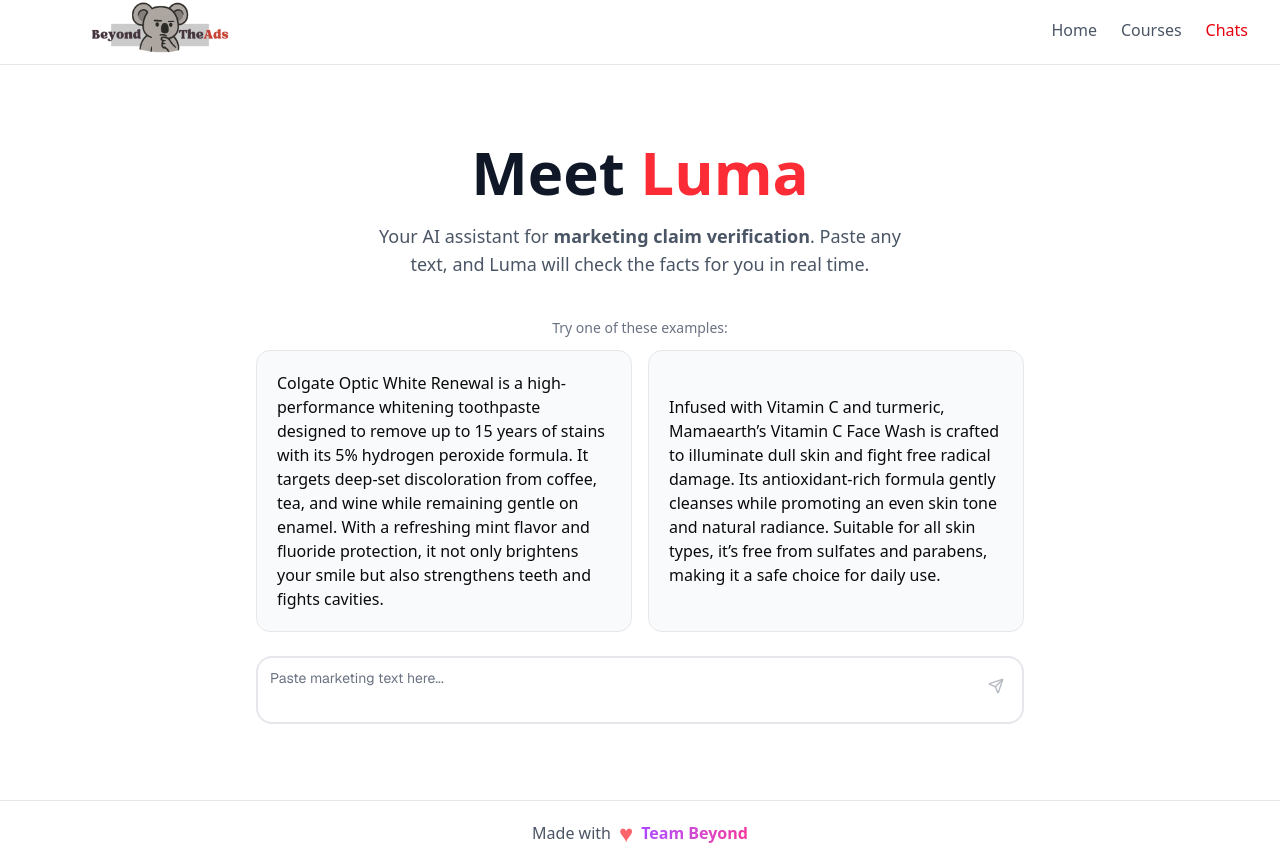
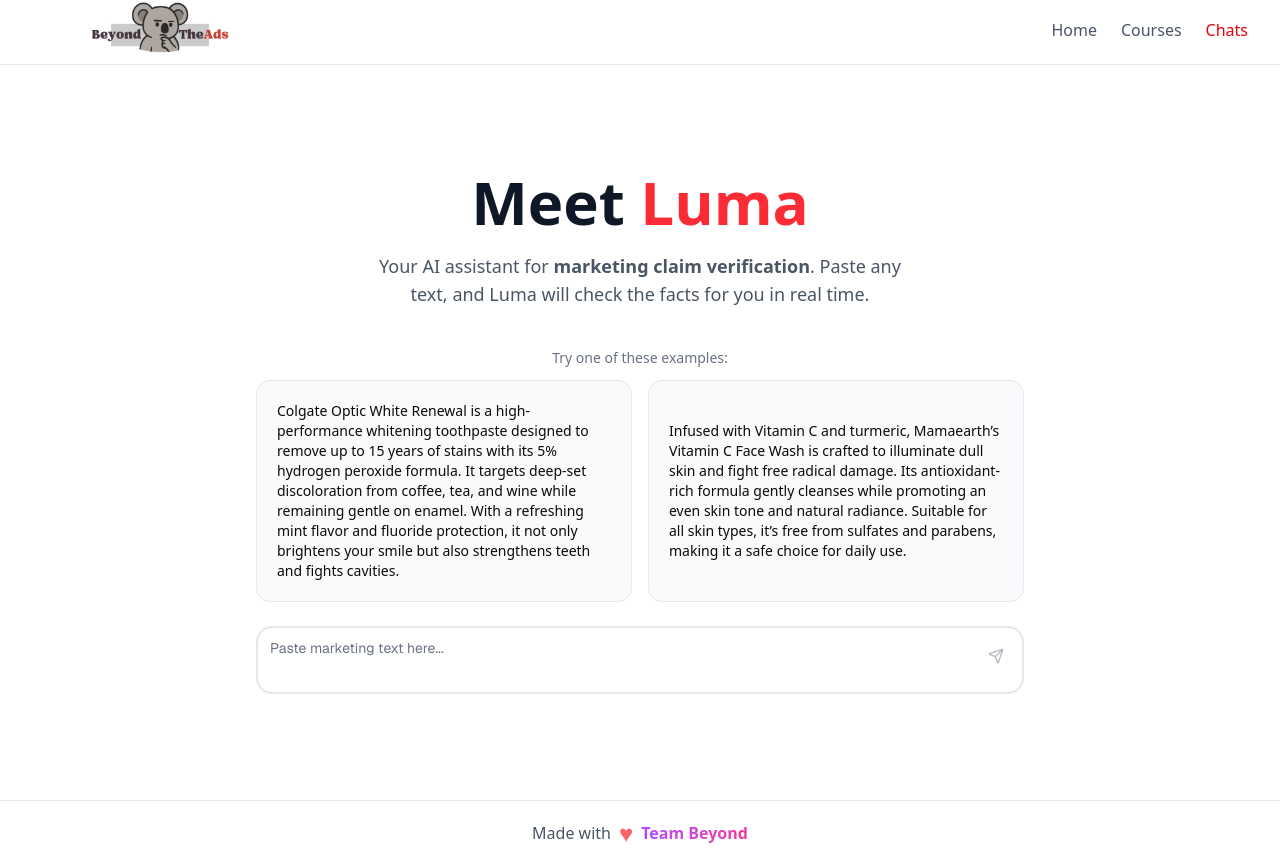
Before and after one commit to blaze-000/UNESCO, a Next.js app in the folder frontend/: page /chats in a window 1280 px wide. Built offline with nearby package versions, Linux system fonts and the light colour scheme.

Commit message:
Chat Page

```diff
--- a/frontend/src/app/chats/page.tsx
+++ b/frontend/src/app/chats/page.tsx
@@ -375,7 +375,7 @@
                     <motion.button
                       key={index}
                       onClick={() => handleExampleClick(prompt)}
-                      className="block w-full cursor-pointer text-left p-3 sm:p-4 md:p-5 bg-gray-50 hover:bg-gray-100 rounded-xl border border-gray-200 transition text-sm md:text-base"
+                      className="block w-full cursor-pointer text-left p-3 sm:p-4 md:p-5 bg-gray-50 hover:bg-gray-100 rounded-xl border border-gray-200 transition text-sm"
                       whileHover={{ scale: 1.02 }}
                       whileTap={{ scale: 0.98 }}
                     >
```
